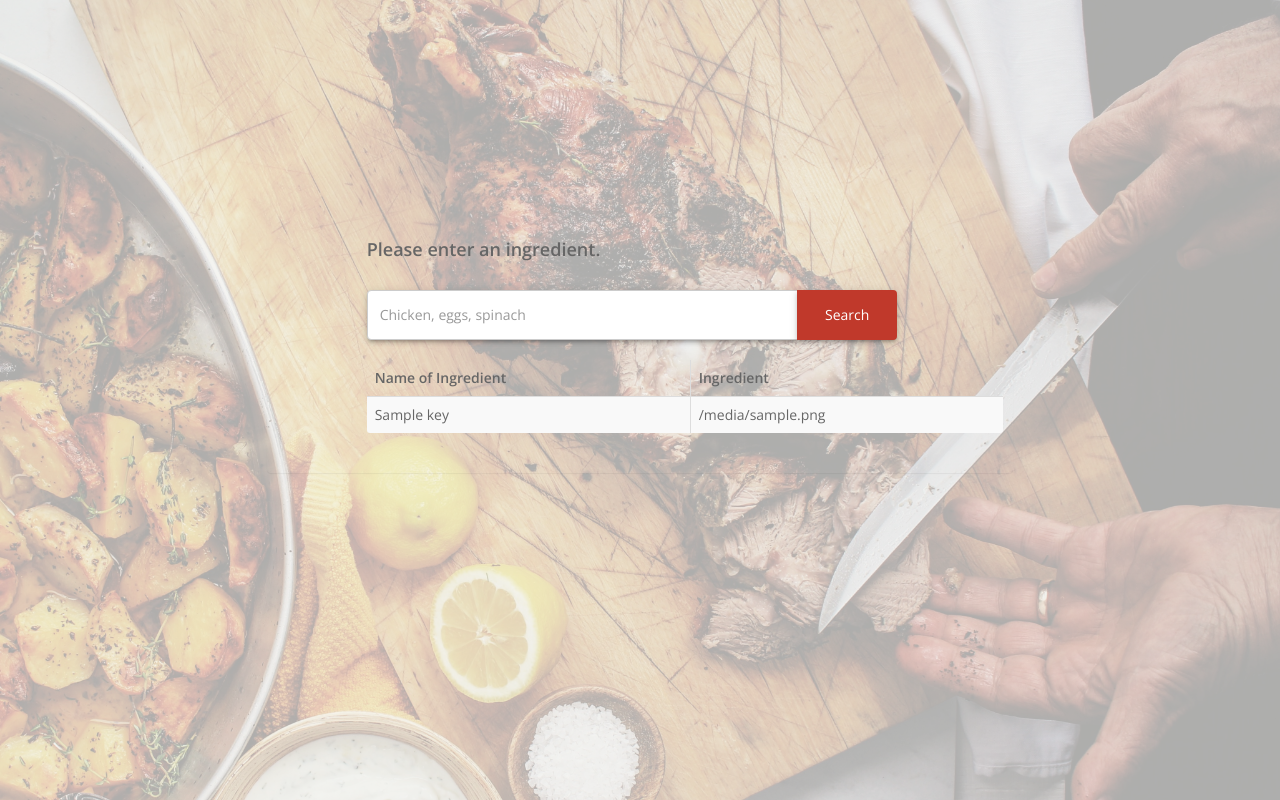
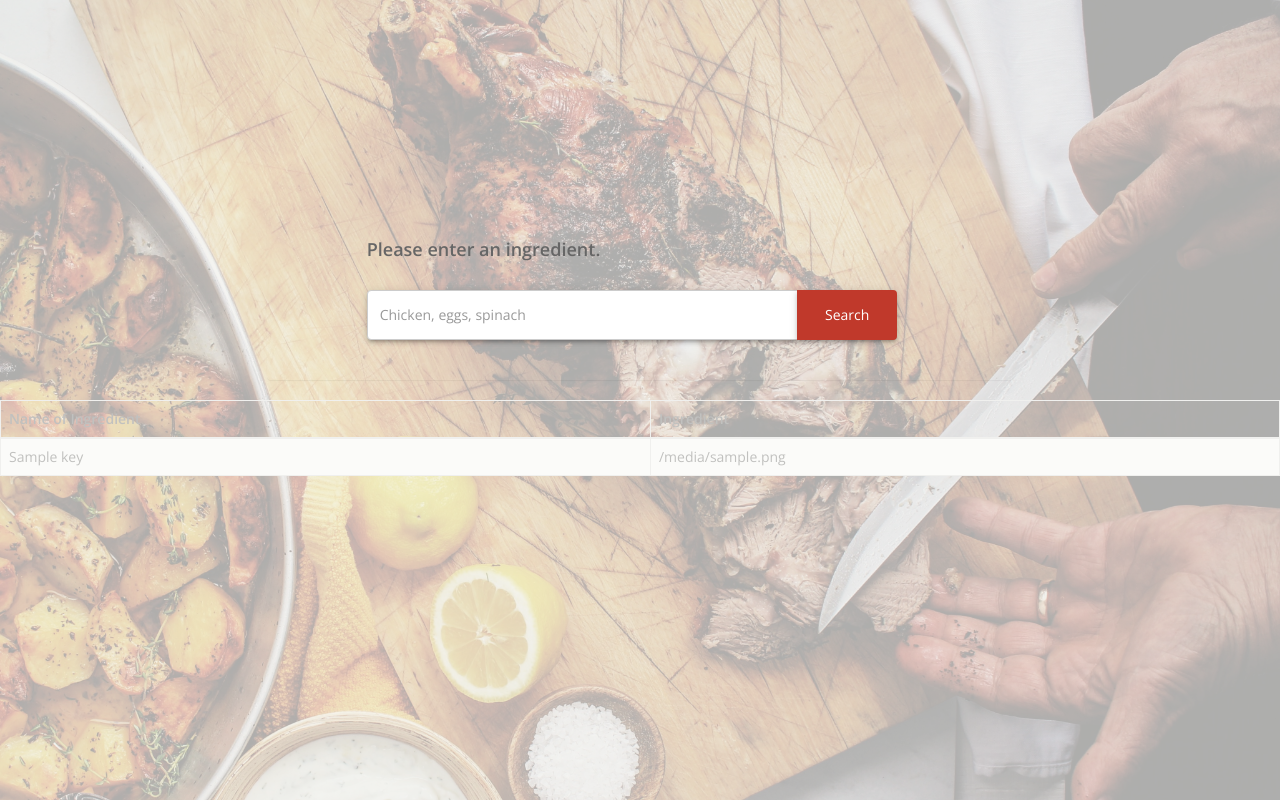
Before and after one commit to nikig04/CS411, a Django app: template Django/FoodWeatherAPI/FoodAPI/templates/FoodAPI/profile.html in a window 1280 px wide. Run offline with Django 3.2, Linux system fonts and the light colour scheme; the template is opened without the code that fills it: most values are stand-ins (such as "Sample title", 1, 10 or a date in 2020); some libraries are stand-ins or nearby versions.

Commit message:
changed desing for profile

```diff
--- a/Django/FoodWeatherAPI/FoodAPI/templates/FoodAPI/profile.html
+++ b/Django/FoodWeatherAPI/FoodAPI/templates/FoodAPI/profile.html
@@ -1,5 +1,3 @@
-
-
   <!doctype html>
 
   <html lang="en">
@@ -14,7 +12,6 @@
     <link href='https://fonts.googleapis.com/css?family=Open+Sans:400,300,600' rel='stylesheet' type='text/css'>
     <link href="http://netdna.bootstrapcdn.com/bootstrap/3.3.6/css/bootstrap.css" rel="stylesheet">
     <link rel="stylesheet" href="./styles/main.css" type="text/css">
-      <link rel="icon" href="./styles/img/waitster-favicon.png" sizes="16x16">
 
     <script src="https://ajax.googleapis.com/ajax/libs/jquery/2.2.2/jquery.min.js"></script>
     <script src="https://netdna.bootstrapcdn.com/bootstrap/3.1.0/js/bootstrap.min.js"></script>
@@ -41,6 +38,7 @@
     </style>
 
   </head>
+
   <body ng-app="indexApp">
 
     <div id="overlay"></div>
@@ -57,8 +55,9 @@
           <div class="input-group-btn">
             <button class="btn btn-default box-shadow--3dp" id="search-btn"type="submit" >Search</button>
           </div>
+        </div>
+      </div>
     </form>
-        </div>
     <br>
 
     <div class="table-responsive">
@@ -78,6 +77,5 @@
           </tbody>
         </table>
       </div>
-    </div>
     </body>
     </html>
```
Lines whose indentation alone changed are shown as unchanged.
